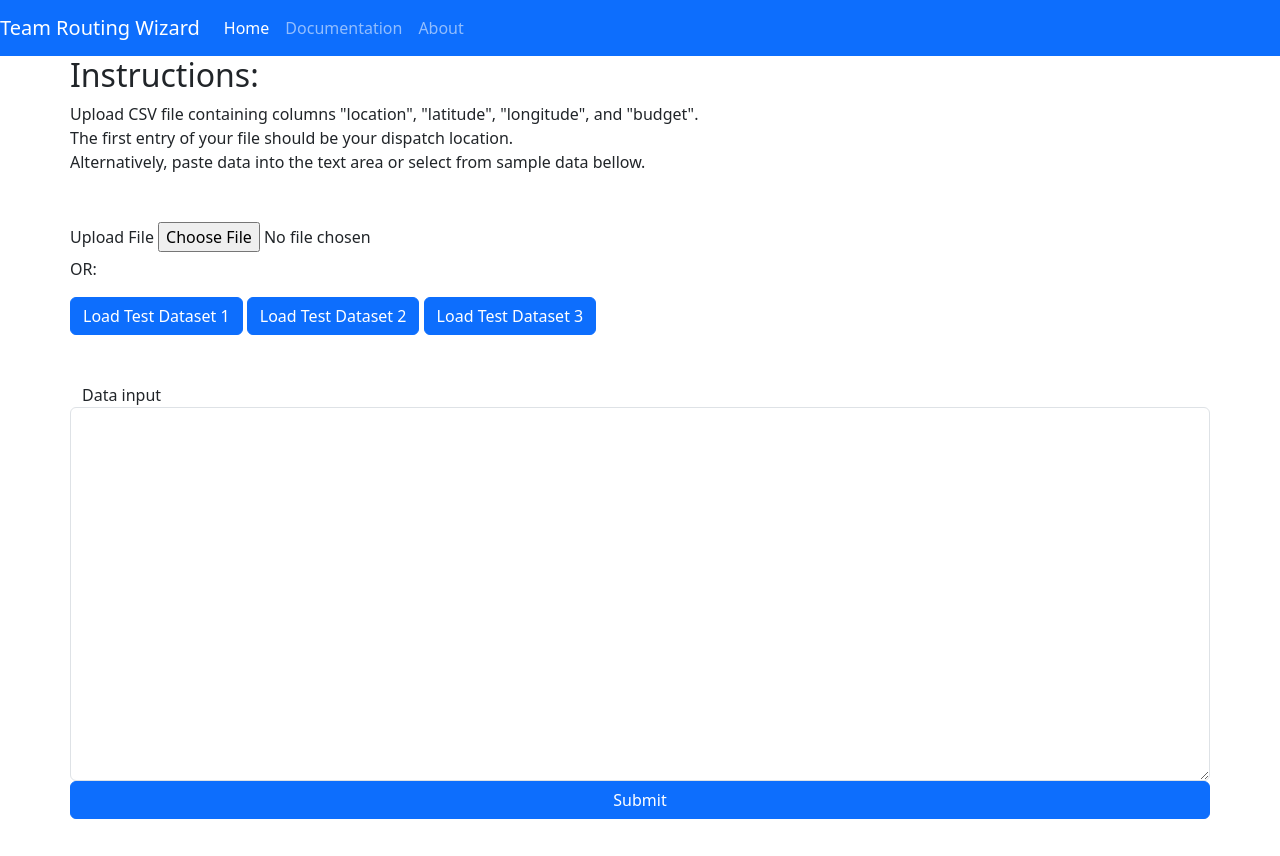
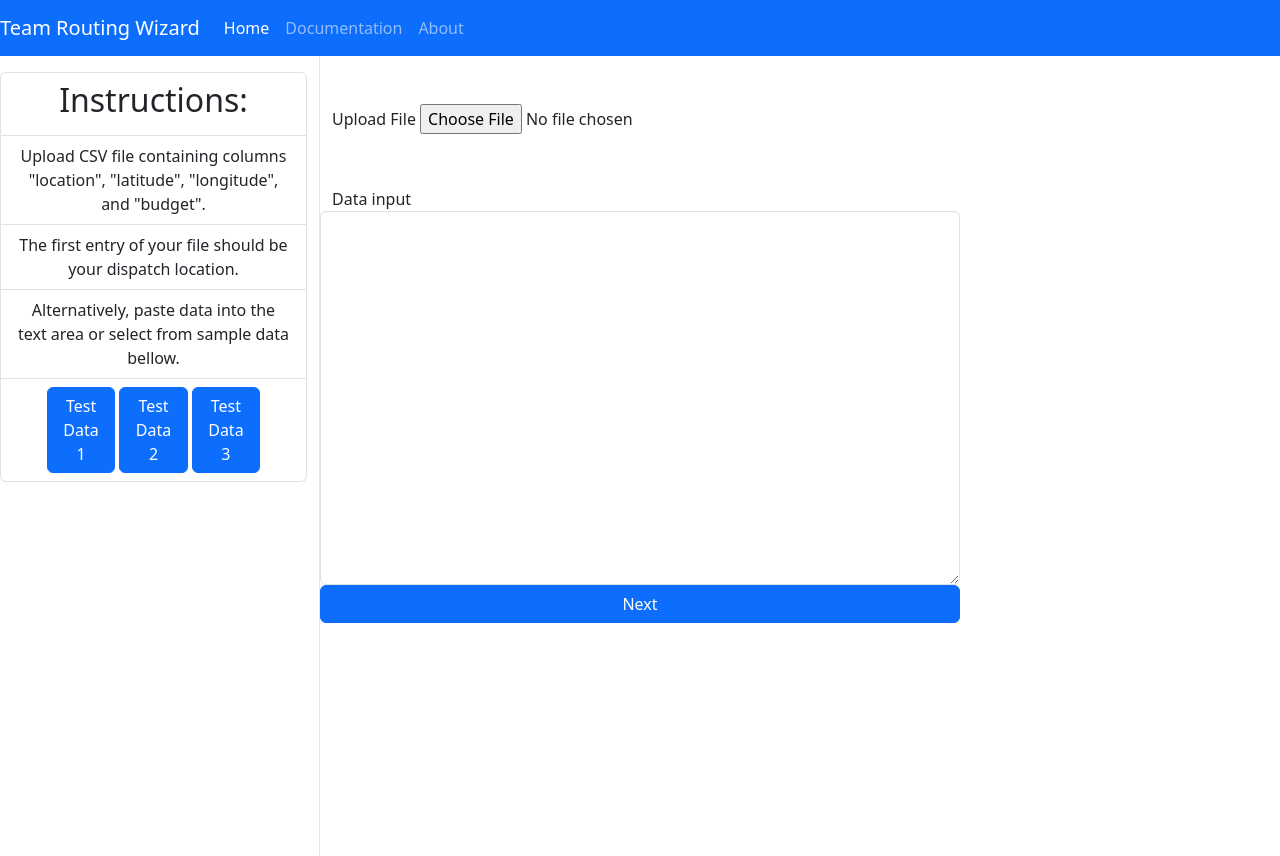
Before and after one commit to TyloBedo/C964-Conputer-Science-Capstone, a FastAPI app: page / in a window 1280 px wide. Before the commit the page ends 819 px from the top, so only its background shows below. Run offline with FastAPI, Linux system fonts and the light colour scheme.

Commit message:
WebUI Prettying up a bit

```diff
--- a/requirements.txt
+++ b/requirements.txt
@@ -16,3 +16,5 @@ python-dateutil==2.9.0.post0
 pytz==2025.2
 six==1.17.0
 tzdata==2025.2
+fastapi~=0.115.12
+pydantic~=2.11.5
--- /dev/null
+++ b/webui/data_routes.py
@@ -0,0 +1 @@
+from main import app
--- a/webui/main.py
+++ b/webui/main.py
@@ -1,19 +1,25 @@
 from fastapi import FastAPI, Request
-from pydantic import BaseModel
 from fastapi.responses import HTMLResponse
 from fastapi.staticfiles import StaticFiles
 from fastapi.templating import Jinja2Templates
+from pydantic import BaseModel
 from pathlib import Path
 from route_analyzer import RouteAnalyzer
 
+app = FastAPI()
+
+data_path:Path = Path(__file__).parent.parent / "data"
 app_path:Path = Path(__file__).parent
 
-data_path:Path = Path(__file__).parent.parent / "data"
-
-app = FastAPI()
 
 app.mount("/static", StaticFiles(directory=app_path / "static"), name="static")
 templates = Jinja2Templates(directory=app_path / "templates")
+
+############
+##
+##  navigation routes
+##
+############
 
 @app.get("/", name="index", response_class=HTMLResponse)
 def index(request: Request):
@@ -27,12 +33,26 @@ def about(request: Request):
         request=request, name="about.html"
     )
 
-
 @app.get("/documentation", name="documentation", response_class=HTMLResponse)
 def documentation(request: Request):
     return templates.TemplateResponse(
         request=request, name="documentation.html"
     )
+
+############
+##
+##  Navigation routes end
+##
+############
+
+
+
+############
+##
+##  Data management routes
+##
+############
+
 
 @app.get("/load-data/{dataset_id}")
 def load_data(dataset_id: str):
@@ -48,7 +68,11 @@ class DataObject(BaseModel):
 @app.post("/submit-data")
 def submit_data(data: DataObject):
     ra = RouteAnalyzer(8,26, data.data)
+    print(ra.df)
+    return {"data": ra.plot_route()}
 
-    print(ra.df)
-
-    return {"data": ra.plot_route()}
+############
+##
+##  Data management routes end
+##
+############
--- a/webui/static/routing_wizard.css
+++ b/webui/static/routing_wizard.css
@@ -1,21 +1,13 @@
-.form-floating {
-  position: relative;
-  max-width: 300px; /* not relevant */
-  margin: 40px 20px; /* not relevant */
+.sidebar {
+      max-width: 375px;
+      height: 100vh;
+      border-right: 1px solid rgba(0,0,0,.1);
 }
 
-.form-floating:before {
-  content: '';
-  position: absolute;
-  top: 1px; /* border-width (default by BS) */
-  left: 1px; /* border-width (default by BS) */
-  width: calc(100% - 14px); /* to show scrollbar */
-  height: 32px;
-  border-radius: 4px; /* (default by BS) */
-  background-color: #ffffff;
+.step2 {
+      display: none;
 }
 
-.form-floating textarea.form-control {
-  padding-top: 32px; /* height of pseudo element */
-  min-height: 80px; /* not relevant */
+.step3 {
+      display: none;
 }
--- a/webui/templates/index.html
+++ b/webui/templates/index.html
@@ -4,7 +4,6 @@
 {% block head %}
 
 <script src="static/routing_wizard.js" type="application/javascript"></script>
-
 <link rel="stylesheet" href="static/routing_wizard.css">
 
 {% endblock head %}
@@ -13,46 +12,96 @@
 
 {% block content %}
 
-<div class="container">
-
-
+<div class="container-fluid">
     <div class="row">
-    <ul class="list-group list-unstyled">
-      <li> <h2>Instructions:</h2> </li>
-      <li>Upload CSV file containing columns "location", "latitude", "longitude", and "budget".</li>
-      <li>The first entry of your file should be your dispatch location.</li>
-      <li>Alternatively, paste data into the text area or select from sample data bellow.</li>
+{#      sidebar start #}
+        <div class="col-3 sticky-top sidebar">
+{#            step1 sidebar #}
+              <div class="step1">
+                  <div class="row mt-3">
+                  <ul style="text-align:center;" class="list-group list-unstyled">
+                    <li class="list-group-item"> <h2>Instructions:</h2> </li>
+                    <li class="list-group-item">Upload CSV file containing columns "location", "latitude", "longitude", and "budget".</li>
+                    <li class="list-group-item">The first entry of your file should be your dispatch location.</li>
+                    <li class="list-group-item">Alternatively, paste data into the text area or select from sample data bellow.</li>
+                    <li class="list-group-item">
+                   <button type="button" id="data1" class="btn btn-primary load-data-set w-25">Test Data 1</button>
+                   <button type="button" id="data2" class="btn btn-primary load-data-set w-25">Test Data 2</button>
+                   <button type="button" id="data3" class="btn btn-primary load-data-set w-25">Test Data 3</button>
+                      </li>
                   </ul>
                   </div>
-    <div class="row mt-5">
+              </div>
+
+            {# step2 sidebar #}
+            <div style="display: none;" class="row step2">
+                <ul style="text-align:center;" class="list-group list-unstyled">
+                  <li class="list-group-item"> <h2>Instructions:</h2> </li>
+                  <li class="list-group-item">Adjust the number of vehicles and number of employees you have available.</li>
+                  <li class="list-group-item">Based on the budget minutes of your job list you will need at least {{emp}} employees to complete your jobs.</li>
+                  <li class="list-group-item">You will need at least {{teams}} to complete your jobs today.</li>
+                </ul>
+            </div>
+
+            {# step3 sidebar #}
+            <div style="display: none;" class="row step3">
+                <ul style="text-align:center;" class="list-group list-unstyled">
+                    <li class="list-group-item"> <h2>Instructions:</h2> </li>
+                    <li class="list-group-item"> Utilize results!!!</li>
+                </ul>
+            </div>
+
+            {# continue sidebar #}
+
+        </div>
+{#      content start #}
+        <div class="col-6">
+{#            step1 content #}
+                <div class="row step1" >
+                    <div class="col mt-5">
                       <ul class="list-group list-unstyled">
                         <li>
                           <label for="file" class="form-label">Upload File</label>
                           <input type="file" class="form-control-file" id="file" accept=".csv" name="file" />
                         </li>
-        <p> OR:</p>
-        <li>
-          <button type="button" id="data1" class="btn btn-primary load-data-set">Load Test Dataset 1</button>
-          <button type="button" id="data2" class="btn btn-primary load-data-set">Load Test Dataset 2</button>
-          <button type="button" id="data3" class="btn btn-primary load-data-set">Load Test Dataset 3</button>
-        </li>
                       </ul>
-    </div>
-    <div class="row mt-5">
-
+                      <div class="row mt-5 form-group">
                         <label for="data-area">Data input</label>
                         <textarea class="form-control" rows=15 name="data-area" id="data-area"></textarea>
+                        <button type="button" id="submit-data" class="btn btn-primary col-xs-2">Next</button>
+                      </div>
+                    </div>
+                </div>
+
+            {# step 2#}
+
+                <div class="row step2 mt-5">
+                            <label for="teams" class="col-sm-2 form-label">Teams</label>
+                            <input type="number" id="teams" class="form-control col-xs-2" name="teams" value="{{teams}}">
+
+                            <label for="employees" class="col-sm-2 form-label">Employees</label>
+                            <input type="number" id="employees" class="form-control col-xs-2" name="employees" value="{{employees}}">
+                            <input type="submit" id="gotostep3" class="btn btn-primary col-xs-2" value="Submit ">
+                    </div>
+
+            {# step 3#}
+
+            <div class="row step3 mt-5">
+
+                <h2>Results</h2>
 
 
+            </div>
 
-      <button type="button" id="submit-data" class="btn btn-primary">Submit</button>
+            {# content continue #}
+
+                <div id="image-location">
+
                 </div>
 
                 </div>
 
-<div id="image-location">
-
-
+        </div>
 </div>
 
 
```
Also changed, not shown: webui/static/routing_wizard.ts (+67 -36 lines). Lines whose indentation alone changed are shown as unchanged.
